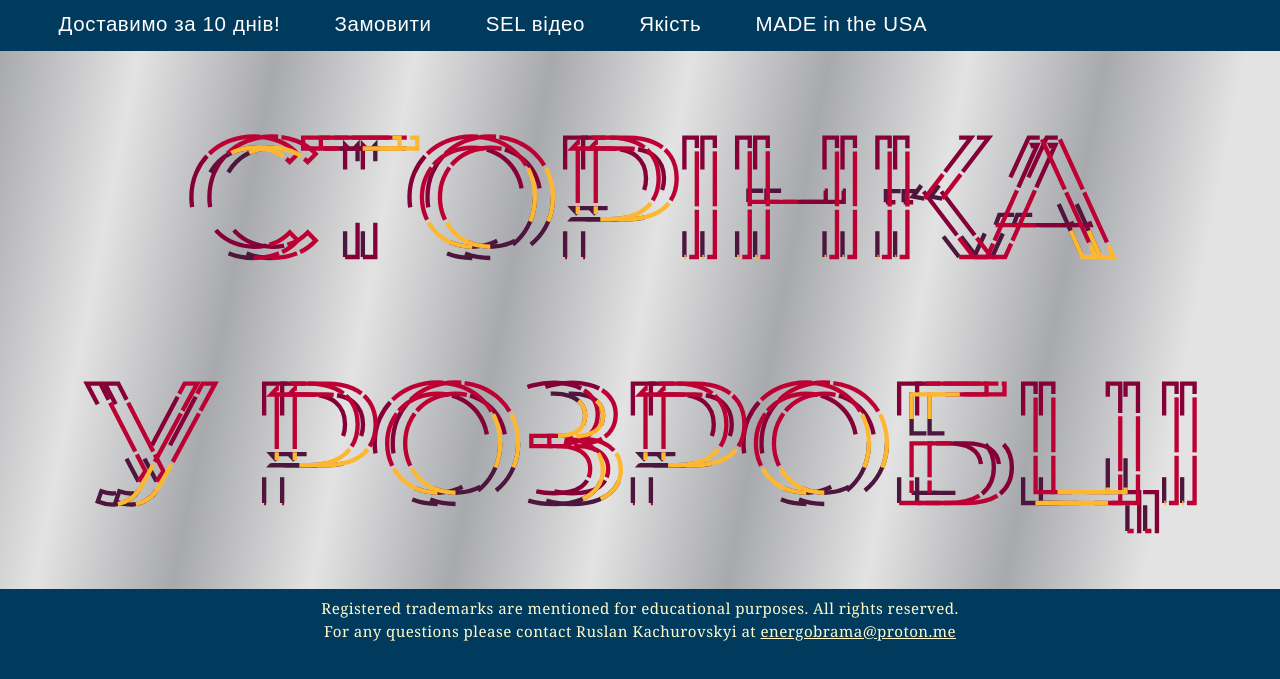
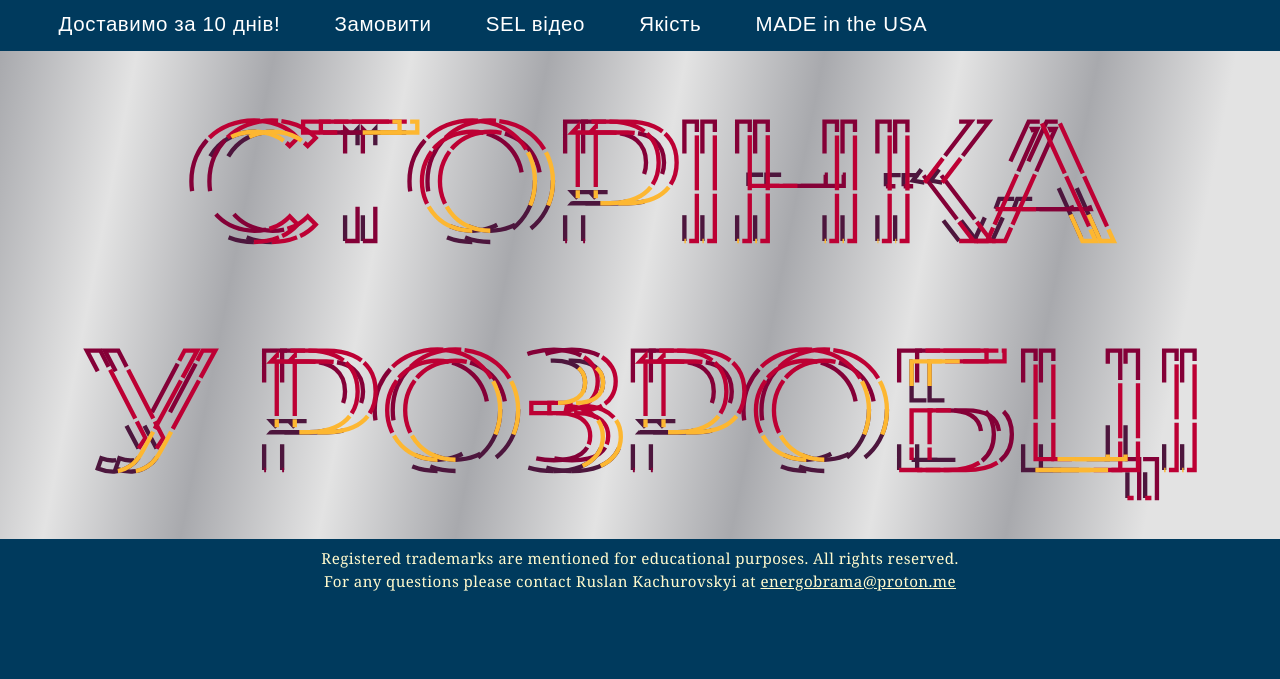
Before and after one commit to Ruthenus/SchweitzerUkraine, a plain HTML site: page products.html in a window 1280 px wide. Shown: the part 79-758 px from the top of the page. Drawn offline with Linux system fonts and the light colour scheme.

Commit message:
Add files via upload

```diff
--- a/css/styles.css
+++ b/css/styles.css
@@ -654,7 +654,7 @@ section.animation {
   }
 
   #body_products_page {
-    height: calc(100vh - 70px);
+    height: calc(100vh - 120px);
   }
 
   main {
```
